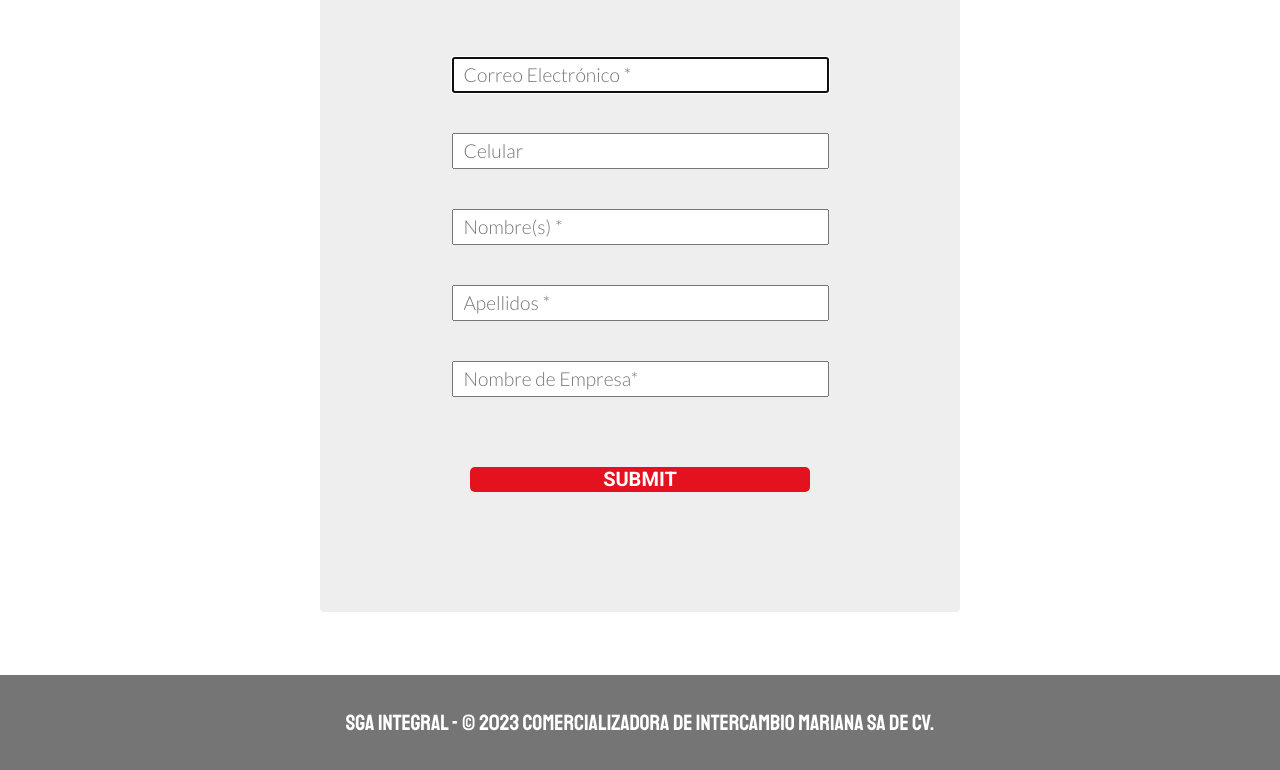
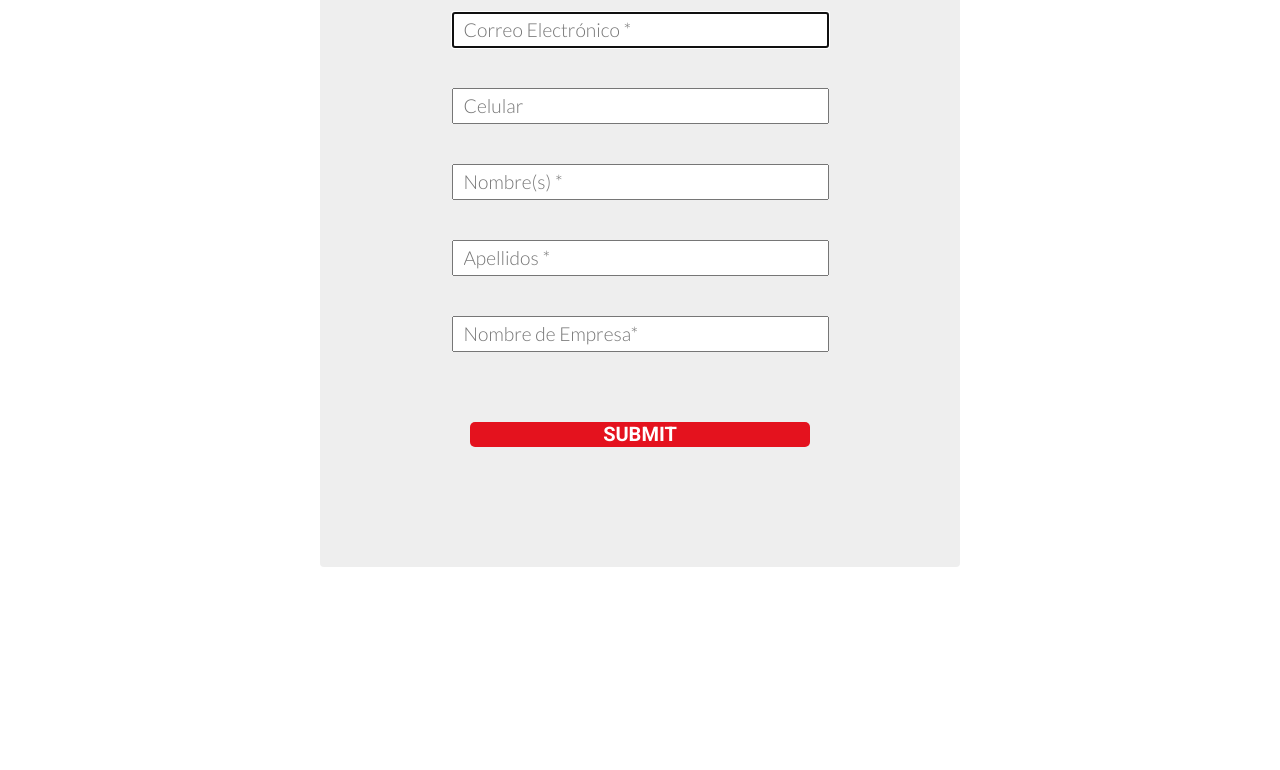
Before and after one commit to SAAPMx/Contacto-TCG, a plain HTML site: page index.html in a window 1280 px wide. Shown: the part 128-898 px from the top of the page. After the commit the page ends 800 px from the top, so only its background shows below. Drawn offline with nearby package versions, Linux system fonts and the light colour scheme.

Commit message:
Add files via upload

```diff
--- a/index.html
+++ b/index.html
@@ -35,7 +35,7 @@
     <header class="header">
 
     </header>
-    <a href="" class=" navegacion__enlace logged-in" id="logout">Cerrar Sesión</a>
+    <a href="" class=" navegacion__enlace logged-in" id="logout"></a>
 
 
     <div action="" class="formulario logged-out"> <!--VENTANA LOGIN-->
@@ -118,7 +118,7 @@
 
 </body>
 
-<footer class="footer " id="footer">
-    <p class="footer__texto"> SGA Integral - © 2023 Comercializadora de Intercambio Mariana SA de CV.</p>
+<footer>
+
 </footer>
 </html>
```
